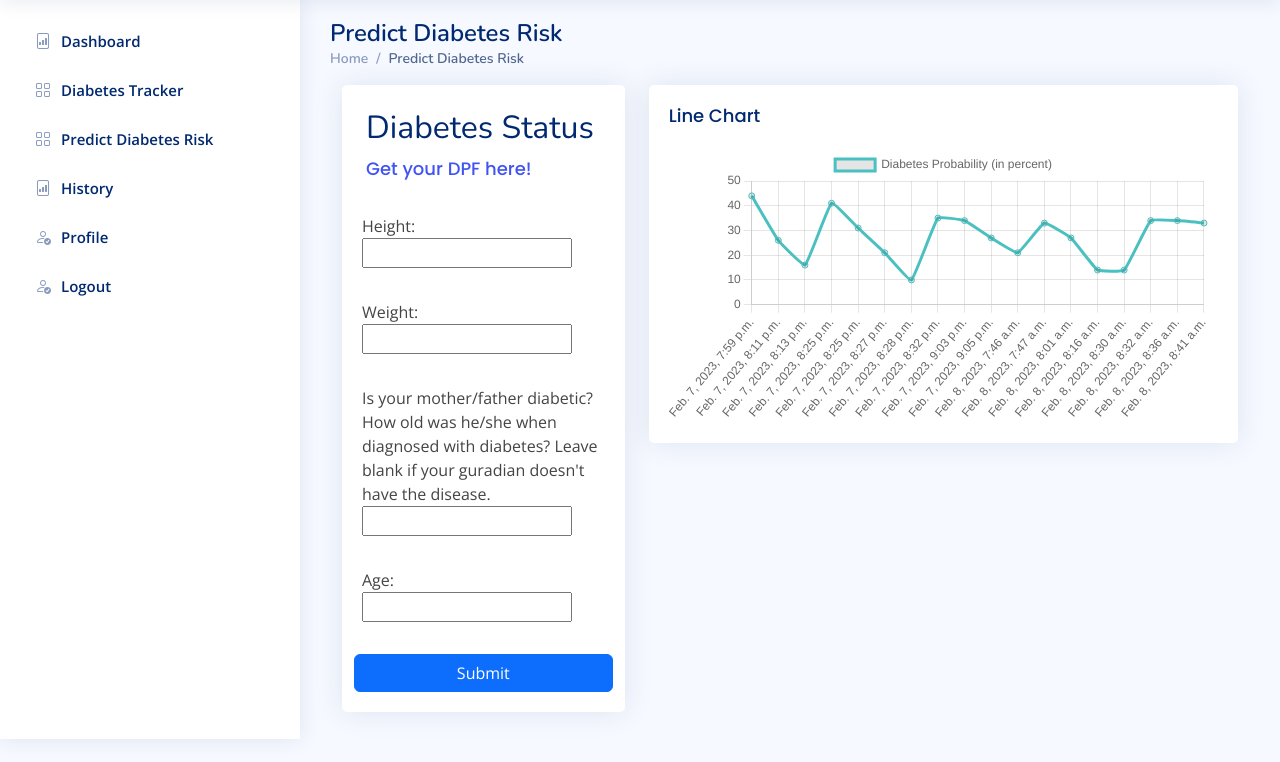
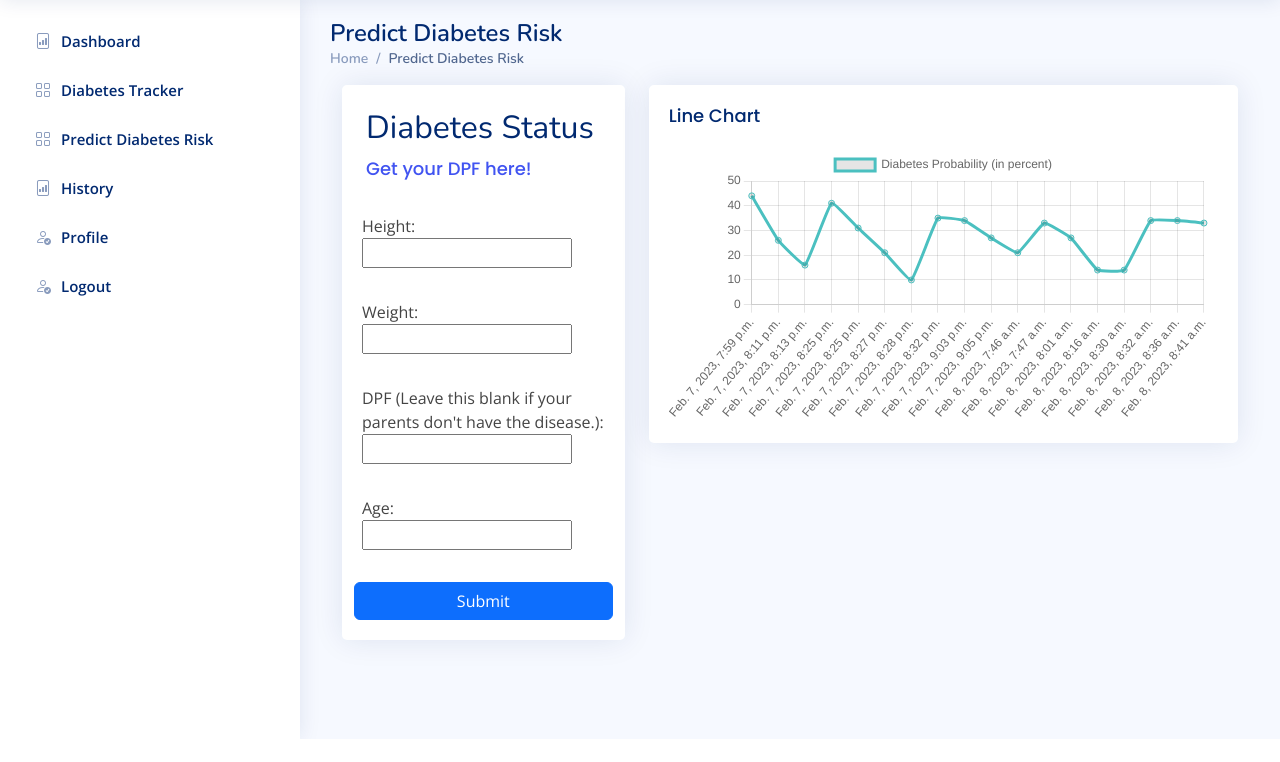
Before and after one commit to duaneywadey/MyGlucose, a Django app: page /addandpredictdiabetes/ in a window 1280 px wide. Shown: the part 61-823 px from the top of the page. After the commit the page ends 800 px from the top, so only its background shows below. Run offline with Django 4.2, Linux system fonts and the light colour scheme; a user stored in the database is signed in; data comes from the database, SQL or seed files in the repository; both versions use the stored data as it was before the commit; some libraries are stand-ins or nearby versions.

Commit message:
model update

```diff
--- a/dashboard/forms.py
+++ b/dashboard/forms.py
@@ -9,10 +9,10 @@ class DashboardDataForm(forms.ModelForm):
 		fields = ['glucose', 'weight', 'systolic_bp', 'diastolic_bp']
 
 class PredictionDataForm(forms.ModelForm):
-	parentAgeDiabetes = forms.CharField(label="Is your mother/father diabetic? How old was he/she when diagnosed with diabetes? Leave blank if your guradian doesn't have the disease.", required=False)
+	dpf = forms.CharField(label="DPF (Leave this blank if your parents don't have the disease.)", required=False)
 	class Meta:
 		model = PredictionData
-		fields = ['height', 'weight', 'parentAgeDiabetes', 'age']
+		fields = ['height', 'weight', 'dpf', 'age']
 
 
 class SignUpForm(UserCreationForm):
--- a/dashboard/models.py
+++ b/dashboard/models.py
@@ -19,24 +19,20 @@ class PredictionData(models.Model):
 	author = models.ForeignKey(User, on_delete=models.CASCADE)
 	height = models.FloatField(null=True)
 	weight = models.PositiveIntegerField(null=True)
-	parentAgeDiabetes = models.IntegerField(null=True, default=0)
 	age = models.PositiveIntegerField(null=True)
 	date = models.DateTimeField(auto_now_add=True)
-	defaultparentAgeDiabetes = models.IntegerField(null=True, default=0)
+	dpf = models.FloatField(blank=True)
 
 	# Blank fields
 	bmi = models.FloatField(blank=True)
-	dpf = models.FloatField(blank=True)
 	predictions = models.PositiveIntegerField(blank=True)
 
 
 	def save(self, *args, **kwargs):
 		model = joblib.load('model/updated_ml_model_diabetes')
 		self.bmi = round(self.weight / ((self.height)**2),1)
-		self.dpf = round((88 - self.parentAgeDiabetes + 20) / ((self.parentAgeDiabetes - 1) - 14 + 50),3)
 		self.predictions = model.predict_proba([[self.bmi, self.dpf, self.age]])[:, 1]
 		self.predictions = self.predictions*100
-
 		return super().save(*args, *kwargs)
 
 
--- a/static/assets/css/style.css
+++ b/static/assets/css/style.css
@@ -35,6 +35,7 @@ h4,
 h5,
 h6 {
   font-family: "Nunito", sans-serif;
+
 }
 
 /*--------------------------------------------------------------
```
Also changed, not shown: dashboard/migrations/0028_remove_predictiondata_defaultparentagediabetes_and_more.py (added), db.sqlite3.
